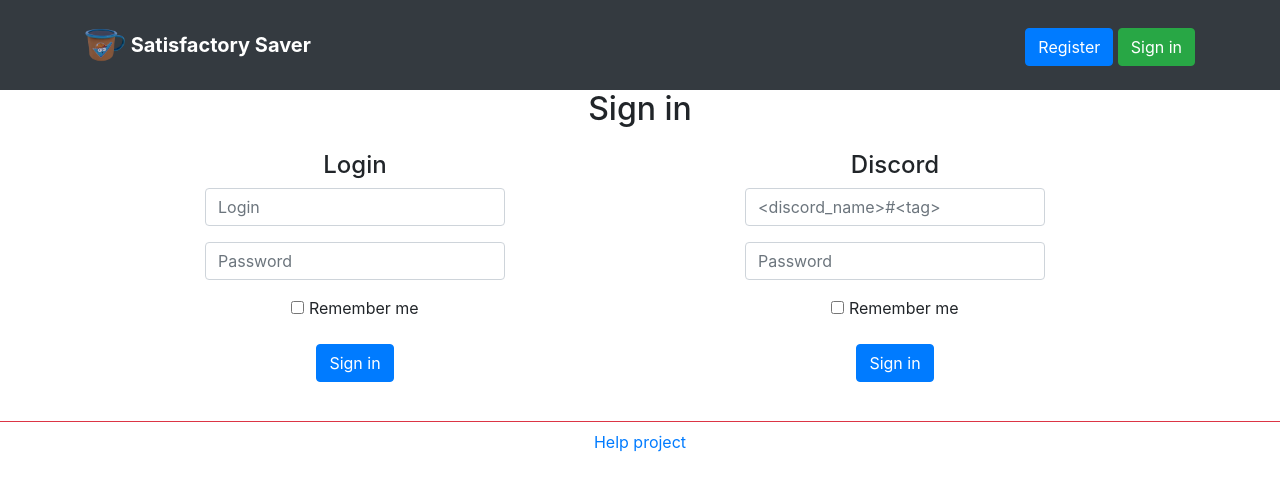
After one commit to Vlad-Lucky/Web_Satisfactory_Savings, a Flask app: template source_code/site/templates/signin.html in a window 1280 px wide. The commit adds this page. Shown: the top 491 px of the page. Run offline with Flask 2, Linux system fonts and the light colour scheme; the template is opened without the code that fills it: values that come from a table or form of the project are taken from there, others are empty; some libraries are stand-ins or nearby versions.

Commit message:
Sign in and registration added to site

```diff
--- a/source_code/constants.py
+++ b/source_code/constants.py
@@ -11,3 +11,5 @@ QIWI_TIME_TO_PAY = dt.timedelta(minutes=5)
 PRIVILEGES = {'contributor': 1}
 
 SITE_URL = 'http://127.0.0.1:8080/'
+SITE_SECRET_KEY = '<secret key>'
+INFO_DB_PATH = "source_code/db/info.db"
--- a/source_code/misc/payment.py
+++ b/source_code/misc/payment.py
@@ -5,7 +5,7 @@ from enum import Enum
 from source_code.constants import QIWI_MAX_LEN_PAYMENT_LINK, QIWI_PAYMENT_AVAILABLE_SYMBOLS, QIWI_SECRET_KEY
 
 
-class PaymentStatus(Enum):
+class QiwiPaymentStatus(Enum):
     WAITING = 'WAITING'
     PAID = 'PAID'
     REJECTED = 'REJECTED'
--- /dev/null
+++ b/source_code/site/forms.py
@@ -0,0 +1,79 @@
+from flask_login import login_user
+from flask_wtf import FlaskForm
+from wtforms import StringField, PasswordField, BooleanField, SubmitField, RadioField, EmailField, IntegerField
+from wtforms.validators import DataRequired, ValidationError
+from source_code.data import db_session
+from source_code.data.users import Users
+
+
+def signin_login_validator(form, field):
+    db_sess = db_session.create_session()
+    user = db_sess.query(Users).filter(Users.login == form.login.data).first()
+    if not user or not user.check_password(form.login_password.data):
+        raise ValidationError("Login or password is incorrect")
+
+
+def signin_discord_validator(form, field):
+    db_sess = db_session.create_session()
+    user = db_sess.query(Users).filter(Users.discord == form.discord_login.data).first()
+    if not user or not user.check_password(form.discord_password.data):
+        raise ValidationError("Login or password is incorrect")
+
+
+def signin_validator(form, field):
+    signin_login_validators = [signin_login_validator]
+    signin_discord_validators = [signin_discord_validator]
+
+    signin_login = True
+    signin_discord = True
+
+    for validator in signin_login_validators:
+        try:
+            validator(form, None)
+        except ValidationError:
+            signin_login = False
+    for validator in signin_discord_validators:
+        try:
+            validator(form, None)
+        except ValidationError:
+            signin_discord = False
+    if (not signin_login and not signin_discord) or \
+            (not signin_login and form.login_submit.data and field is form.login_password) or\
+            (not signin_discord and form.discord_submit.data and field is form.discord_password):
+        raise ValidationError("Login or password is incorrect")
+
+
+def registration_discord_validator(form, field):
+    try:
+        if field.data.count('#') != 1 or len(field.data.split('#')[-1]) != 4:
+            raise ValueError
+        int(field.data.split('#')[-1])
+    except ValueError:
+        raise ValidationError("Discord login is incorrect")
+
+
+def registration_password_equal_validator(form, field):
+    if form.password.data != form.repeat_password.data:
+        raise ValidationError("Passwords are not equal")
+
+
+class SigninForm(FlaskForm):
+    login = StringField('Login')
+    login_password = PasswordField('Password', validators=[signin_validator])
+    login_remember_me = BooleanField('Remember me')
+    login_submit = SubmitField('Sign in')
+
+    discord_login = StringField('<discord_name>#<tag>')
+    discord_password = PasswordField('Password', validators=[signin_validator])
+    discord_remember_me = BooleanField('Remember me')
+    discord_submit = SubmitField('Sign in')
+
+
+class RegisterForm(FlaskForm):
+    login = StringField('Login', validators=[DataRequired()])
+    discord_login = StringField('<discord_name>#<tag>', validators=[DataRequired(), registration_discord_validator])
+    password = PasswordField('Password', validators=[DataRequired()])
+    repeat_password = PasswordField('Repeat password',
+                                    validators=[DataRequired(), registration_password_equal_validator])
+    remember_me = BooleanField('Remember me')
+    submit = SubmitField('Register')
--- /dev/null
+++ b/source_code/site/static/css/style.css
@@ -0,0 +1,20 @@
+.form-center {
+  width: 100%;
+  max-width: 330px;
+  padding: 15px;
+  align-items: center;
+}
+
+ul.no-bullets {
+  list-style-type: none;
+  padding: 0;
+  margin: 0;
+}
+
+ul.spacing_row-50px li{
+  margin-left: 50px;
+}
+.centerized_horizontal {
+    margin-left: auto;
+    margin-right: auto;
+}
--- a/source_code/site/templates/base.html
+++ b/source_code/site/templates/base.html
@@ -6,6 +6,7 @@
     <script src="https://cdnjs.cloudflare.com/ajax/libs/popper.js/1.12.9/umd/popper.min.js" integrity="sha384-ApNbgh9B+Y1QKtv3Rn7W3mgPxhU9K/ScQsAP7hUibX39j7fakFPskvXusvfa0b4Q" crossorigin="anonymous"></script>
     <script src="https://maxcdn.bootstrapcdn.com/bootstrap/4.0.0/js/bootstrap.min.js" integrity="sha384-JZR6Spejh4U02d8jOt6vLEHfe/JQGiRRSQQxSfFWpi1MquVdAyjUar5+76PVCmYl" crossorigin="anonymous"></script>
     <link rel="stylesheet" type="text/css" href="{{url_for('static', filename='css/colors.css')}}" />
+    <link rel="stylesheet" type="text/css" href="{{url_for('static', filename='css/style.css')}}" />
     <title>Satisfactory Saver</title>
   </head>
   <body>
@@ -18,11 +19,14 @@
             <strong class="white_color">Satisfactory Saver</strong>
             <nav>
               {% if current_user.is_authenticated %}
-                <a class="navbar-brand" href="/logout">{{current_user.name}}</a>
+                <div class="row">
+                  <p>{{current_user.login}}</p>&nbsp;
+                  <a class="navbar-brand" href="/logout">Logout</a>
+                </div>
               {% else %}
                 <p>
                   <a class="btn btn-primary " href="/register">Register</a>
-                  <a class="btn btn-success" href="/login">Log in</a>
+                  <a class="btn btn-success" href="/signin">Sign in</a>
                 </p>
               {% endif %}
             </nav>
--- /dev/null
+++ b/source_code/site/templates/signin.html
@@ -0,0 +1,55 @@
+{% extends "base.html" %}
+{% block content %}
+<div class="container text-center">
+  <h2>Sign in</h2>
+</div>
+<div class="container centerized_horizontal">
+  <div class="">
+    <form action="" method="post" class="container row" novalidate>
+      {{form.hidden_tag()}}
+      <div class="col-sm-8 container text-center form-center">
+        <h4>Login</h4>
+        <p>
+          {{form.login(class="form-control", placeholder=form.login.label.text)}}
+          {% for error in form.login.errors %}
+            <div class="alert alert-danger" role="alert">
+              {{error}}
+            </div>
+          {% endfor %}
+        </p>
+        <p>
+          {{form.login_password(class="form-control", placeholder=form.login_password.label.text)}}
+          {% for error in form.login_password.errors %}
+            <div class="alert alert-danger" role="alert">
+              {{error}}
+            </div>
+          {% endfor %}
+        </p>
+        <p>{{form.login_remember_me()}} {{form.login_remember_me.label}}</p>
+        <p>{{form.login_submit(type="submit", class="btn btn-primary")}}</p>
+      </div>
+      <div class="col-sm-8 container text-center form-center">
+        <h4>Discord</h4>
+        <p>
+          {{form.discord_login(class="form-control", placeholder=form.discord_login.label.text)}}
+          {% for error in form.discord_login.errors %}
+            <div class="alert alert-danger" role="alert">
+              {{error}}
+            </div>
+          {% endfor %}
+        </p>
+        <p>
+          {{form.discord_password(class="form-control", placeholder=form.discord_password.label.text)}}
+          {% for error in form.discord_password.errors %}
+            <div class="alert alert-danger" role="alert">
+              {{error}}
+            </div>
+          {% endfor %}
+        </p>
+        <p>{{form.discord_remember_me()}} {{form.discord_remember_me.label}}</p>
+        <p>{{form.discord_submit(type="submit", class="btn btn-primary")}}</p>
+      </div>
+    </form>
+  </div>
+</div>
+{% endblock %}
```
Also changed, not shown: source_code/site/site_main.py (+71 -15 lines).
